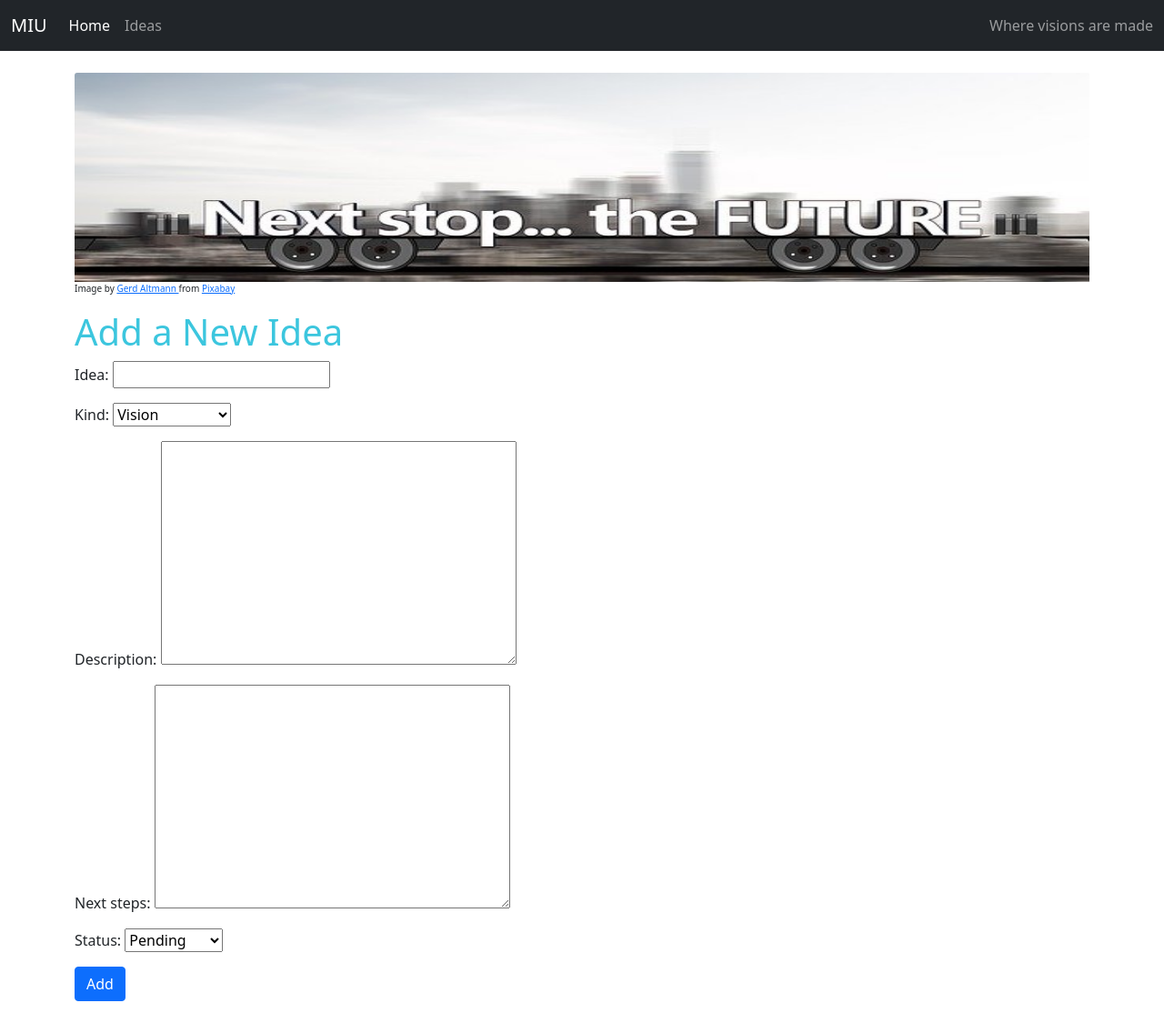
After one commit to codeamazone/miu-app, a Django app: page /ideas/new in a window 1280 px wide. The commit adds this page. Shown: the whole page at 91% size. Run offline with Django 3.2, Linux system fonts and the light colour scheme; parts of the project's set-up code (start-up, migrations or seed data) failed here and were passed over; some libraries are stand-ins or nearby versions.

Commit message:
changed pics and added create view/template

```diff
--- a/ideas/urls.py
+++ b/ideas/urls.py
@@ -4,12 +4,13 @@ from .views import (
     IdeaListView,
     IdeaDetailView,
     IdeaUpdateView,
+    IdeaCreateView,
     # IdeaDeleteView,
-    # IdeaCreateView,
 )
 
 urlpatterns = [
     path('<int:pk>/edit', IdeaUpdateView.as_view(), name='idea_update'),
     path('<int:pk>', IdeaDetailView.as_view(), name='idea_detail'),
+    path('new', IdeaCreateView.as_view(), name='idea_new'),
     path('', IdeaListView.as_view(), name='idea_list'),
 ]
--- a/ideas/views.py
+++ b/ideas/views.py
@@ -1,5 +1,5 @@
 from django.views.generic import ListView, DetailView
-from django.views.generic.edit import UpdateView
+from django.views.generic.edit import UpdateView, CreateView
 # from django.views.generic.edit import UpdateView, DeleteView, CreateView
 # from django.urls import reverse_lazy
 from .models import Idea
@@ -20,3 +20,9 @@ class IdeaUpdateView(UpdateView):
     model = Idea
     fields = ('idea', 'kind', 'description', 'next_steps', 'status')
     template_name = 'idea_update.html'
+
+
+class IdeaCreateView(CreateView):
+    model = Idea
+    fields = ('idea', 'kind', 'description', 'next_steps', 'status')
+    template_name = 'idea_new.html'
--- a/templates/home.html
+++ b/templates/home.html
@@ -5,5 +5,6 @@
 {% block content %}
     <h1>Magical Idea Universe</h1>
     <br/>
-    <a href="{% url 'idea_list' %}" class="btn btn-outline-info">To the ideas</a>
+    <a href="{% url 'idea_list' %}" class="btn btn-info">To the ideas</a>
+    <a href="{% url 'idea_new' %}" class="btn btn-info">New idea</a>
   {% endblock content %}
--- a/templates/idea_list.html
+++ b/templates/idea_list.html
@@ -18,5 +18,6 @@
             </tr>
         {% endfor %}
     </table>
+    <a href="{% url 'idea_new' %}" class="btn btn-info">New idea</a>
 
 {% endblock content %}
--- /dev/null
+++ b/templates/idea_new.html
@@ -0,0 +1,25 @@
+{% extends "base.html" %} {% load static %} {% block content %}
+
+<img
+  src="{% static 'img/forward.jpg' %}"
+  class="card-img-top"
+  style="height:230px"
+  alt="eyes"
+/>
+<p style="font-size: 10px">
+  Image by
+  <a href="https://pixabay.com/users/geralt-9301/?utm_source=link-attribution&amp;utm_medium=referral&amp;utm_campaign=image&amp;utm_content=1274244">
+    Gerd Altmann
+  </a> from
+  <a href="https://pixabay.com/?utm_source=link-attribution&amp;utm_medium=referral&amp;utm_campaign=image&amp;utm_content=1274244">
+    Pixabay
+  </a>
+</p>
+<h1 style="color: #3cc6de">Add a New Idea</h1>
+<form action="" method="post">
+  {% csrf_token %} {{ form.as_p }}
+  <button class="btn btn-primary ml-2" type="submit">Add</button>
+</form>
+<br />
+
+{% endblock content %}
--- a/templates/idea_update.html
+++ b/templates/idea_update.html
@@ -2,7 +2,7 @@
 <img
   src="{% static 'img/change.jpg' %}"
   class="card-img-top"
-  style="height: 200px"
+  style="height: 230px"
   alt="eyes"
 />
 <h1 style="color: #3cc6de">Make your changes here</h1>
```
Also changed, not shown: static/img/abstract-19141_640.jpg (deleted), static/img/forward.jpg (added), static/img/head.jpg (added), static/img/info.jpg (deleted).
